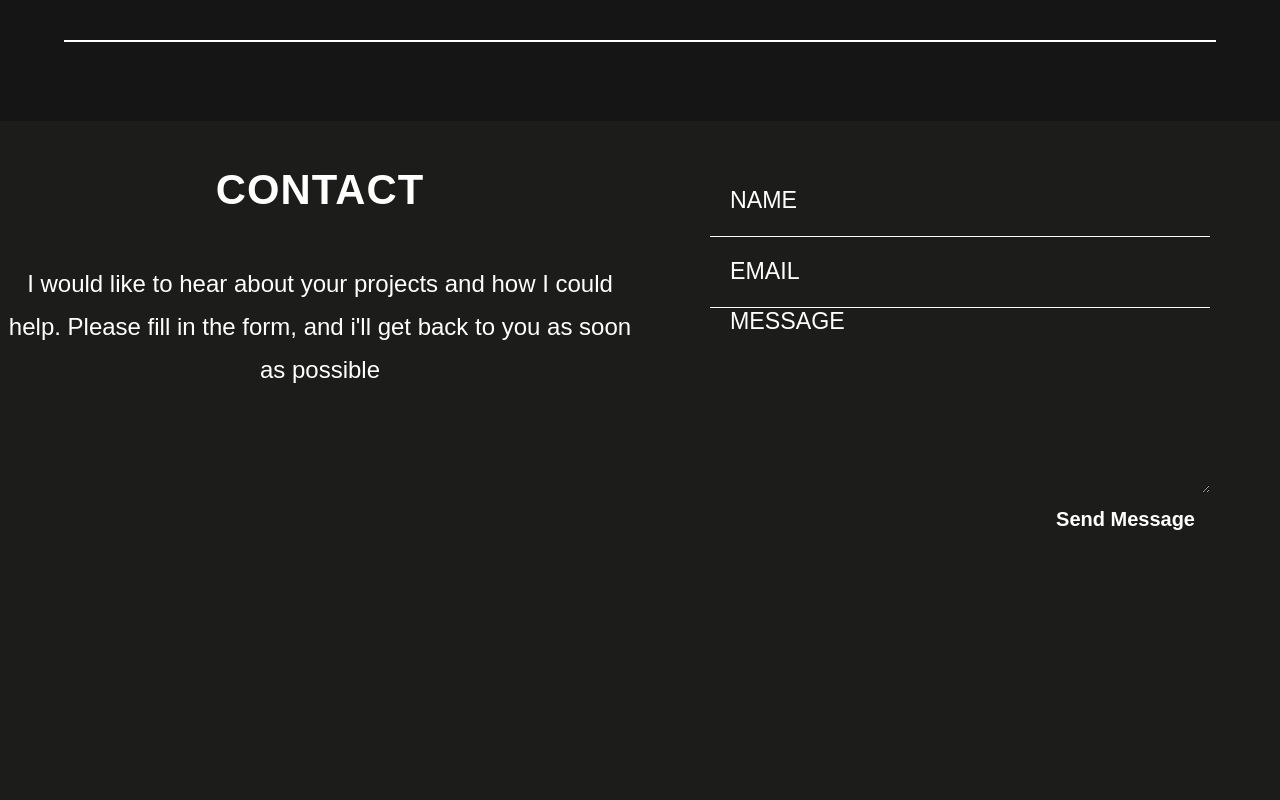
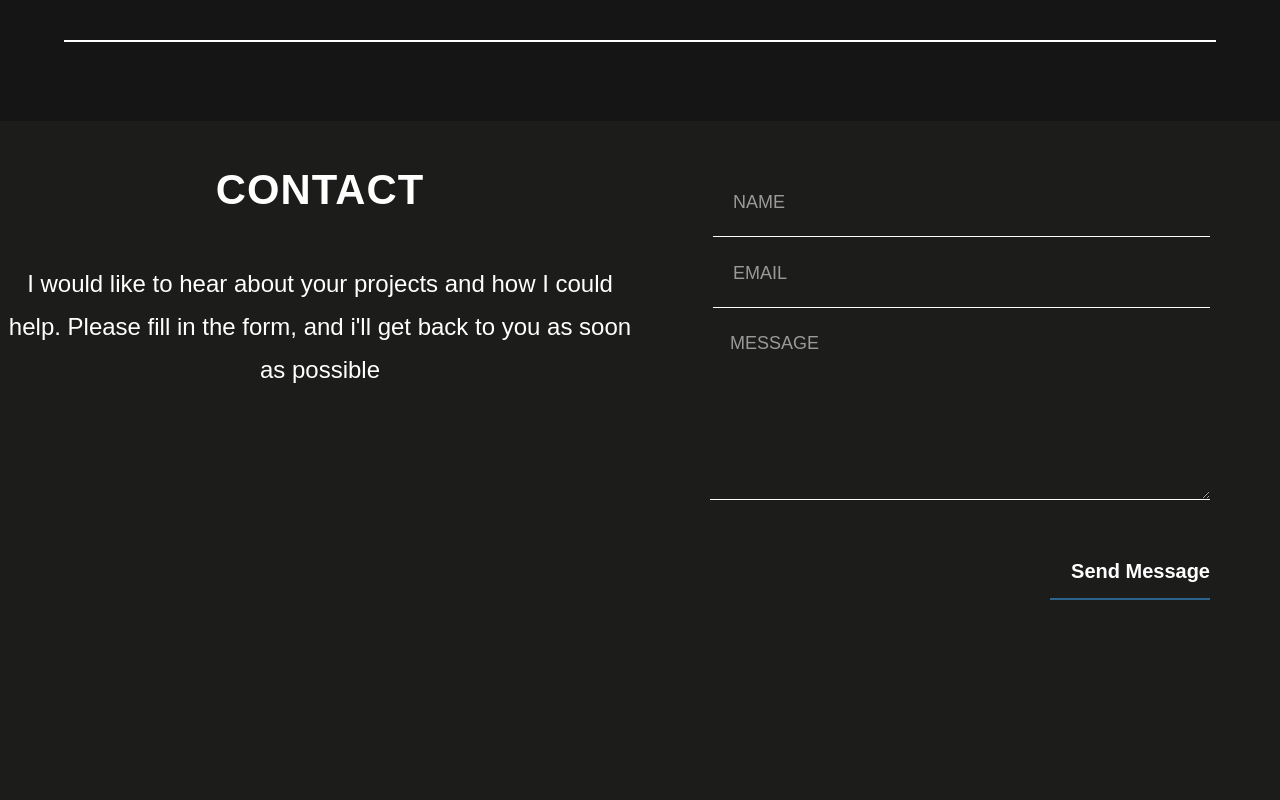
Before and after one commit to RicardoGVilla/Portfolio, a plain HTML site: page index.html in a window 1280 px wide. Shown: the part 4780-5580 px from the top of the page. Drawn offline with Linux system fonts and the light colour scheme.

Commit message:
adding contact form

```diff
--- a/style.css
+++ b/style.css
@@ -388,7 +388,7 @@ section #about-description p {
   display: flex;
   justify-content: center;
   align-items: start;
-  /* background-color: red; */
+  background-color: var(--grey-color);
   flex-basis: 50%;
   padding: 45px;
 }
@@ -397,7 +397,8 @@ form {
   display: flex;
   flex-direction: column;
   width: 500px;
-  height: 380px;
+  height: 500px;
+  background-color: var(--grey-color);
   background-color: var(--grey-color);
 }
 
@@ -410,9 +411,12 @@ form .button {
   padding: 20px;
   background-color: var(--grey-color);
   border-bottom: solid white 1.5px;
+  margin-left: 3px;
 }
 .input-box label {
   background-color: var(--grey-color);
+  color: #9b9999;
+  font-size: 18px;
 }
 
 .input-box #input {
@@ -422,38 +426,45 @@ form .button {
   color: white;
   font-size: 1.35rem;
   border: none;
+  outline: none;
 }
 
 #message {
   padding-left: 20px;
-  border: none;
+  padding-top: 25px;
+  padding-bottom: 10px;
+  margin-bottom: 20px;
+  color: #9b9999;
+  font-size: 18px;
 }
 
 textarea {
   background-color: var(--grey-color);
-  height: 600px;
   color: white;
   font-size: 1.35rem;
+  border: none;
   border-bottom: solid white 1.5px;
 }
 
 .submit-button {
-  padding: 15px;
-  width: 200px;
+  padding-top: 40px;
+  padding-left: 0px;
+  padding-bottom: 15px;
+  width: 160px;
   color: white;
   font-weight: bold;
   background-color: var(--grey-color);
   border-bottom: solid var(--secondary-color);
   font-size: 1.25rem;
   text-align: end;
-  padding-left: 0px;
   border: none;
+  border-bottom: solid 2px var(--secondary-color);
 }
 
 #submit-section {
-  background-color: purple;
   display: flex;
   margin-left: auto;
+  background-color: orange;
 }
 /* footer section */
 footer {
```
